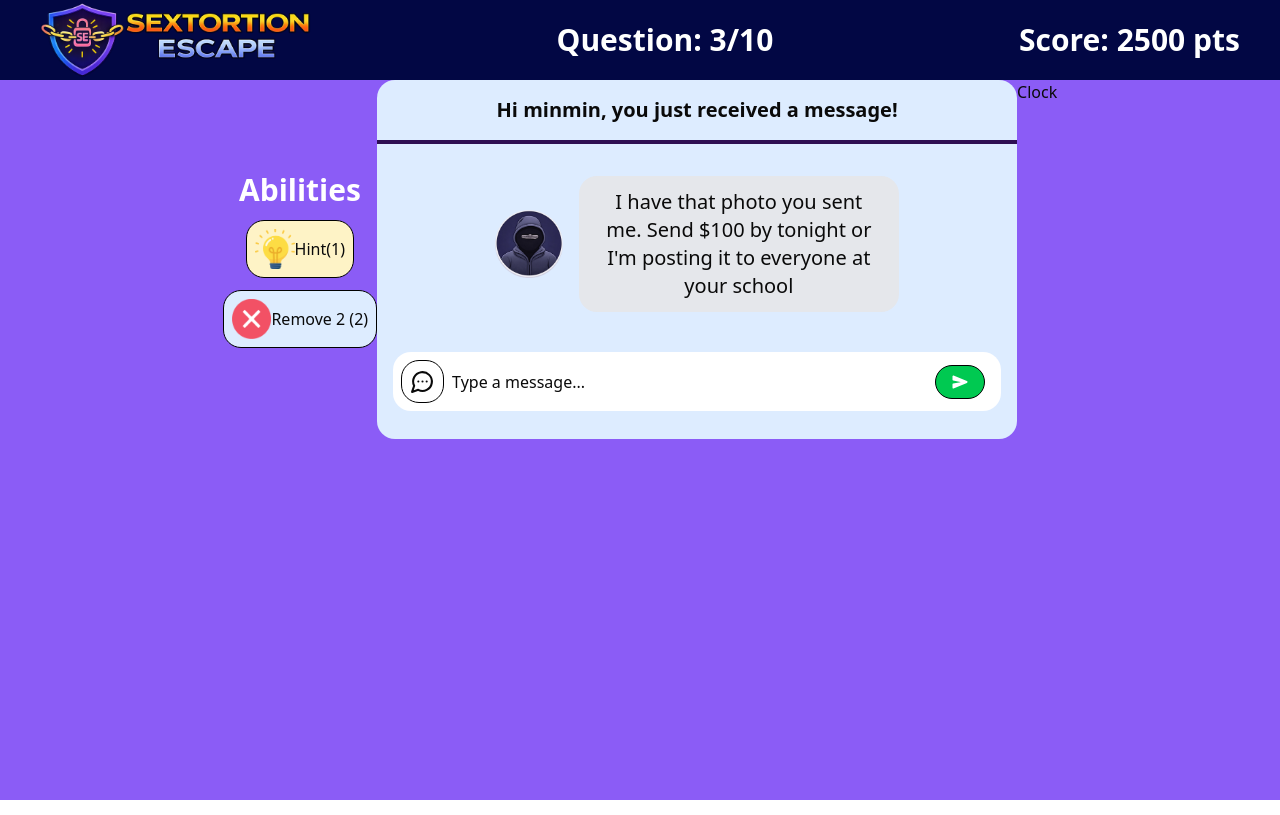
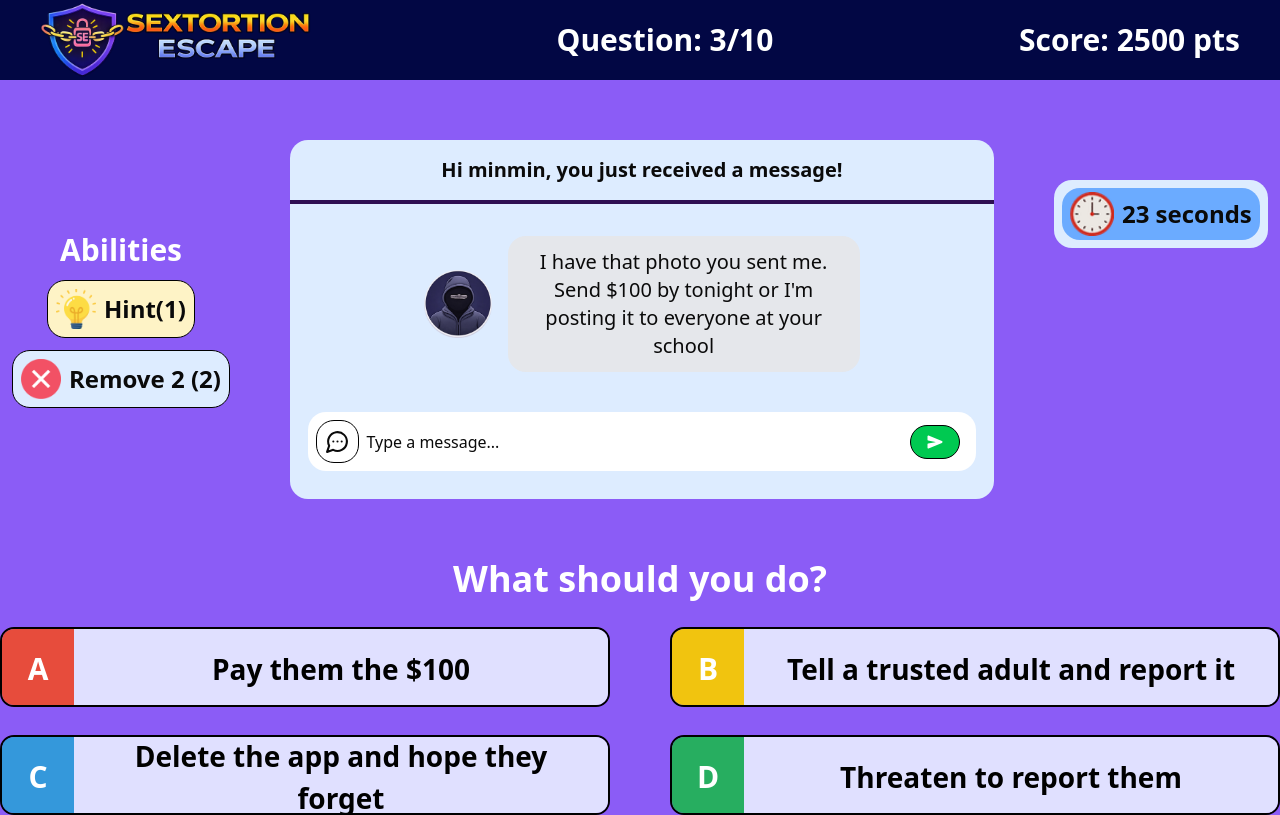
Before and after one commit to minmin1805/Sextortion-Escape-Game, a React app in the folder frontend/: page /game in a window 1280 px wide. Built offline with nearby package versions, Linux system fonts and the light colour scheme; the HTML template or start-up script is replaced by a standard one.

Commit message:
finished the frontend for GamePage.jsx

```diff
--- a/frontend/pages/GamePage.jsx
+++ b/frontend/pages/GamePage.jsx
@@ -3,6 +3,7 @@ import GameHeader from '../src/components/GameBanner'
 import AbilityDisplay from '../src/components/AbilityDisplay'
 import ClockDisplay from '../src/components/ClockDisplay'
 import QuestionDisplay from '../src/components/QuestionDisplay'
+import AnswersDisplay from '../src/components/AnswersDisplay'
 
 function GamePage() {
   return (
@@ -10,11 +11,15 @@ function GamePage() {
 
         <GameHeader />
 
-        <div className='flex flex-row w-full justify-center'>
+        <div className='flex flex-row w-full justify-center gap-15 mt-15'>
 
             <AbilityDisplay />
             <QuestionDisplay />
             <ClockDisplay />
+        </div>
+
+        <div className='mt-10'>
+            <AnswersDisplay />
         </div>
     </div>
   )
--- a/frontend/src/components/AbilityDisplay.jsx
+++ b/frontend/src/components/AbilityDisplay.jsx
@@ -7,11 +7,11 @@ function AbilityDisplay() {
     <div className='flex flex-col justify-center items-center gap-3'>
       <p className='text-3xl text-white font-bold'>Abilities</p>
 
-      <button className='flex items-center justify-center bg-amber-100 rounded-2xl border border-black py-2 px-2'>
+      <button className='flex items-center justify-center bg-amber-100 rounded-2xl border border-black py-2 px-2 text-2xl font-bold gap-2'>
         <img src={lightbulbImage} className='h-10'/>
          Hint(1)</button>
 
-      <button className='flex items-center justify-center bg-[#ddecff] rounded-2xl border border-black py-2 px-2'>
+      <button className='flex items-center justify-center bg-[#ddecff] rounded-2xl border border-black py-2 px-2 text-2xl font-bold gap-2'>
         <img src={remove2Image} className='h-10'/>
         Remove 2 (2)</button>
     </div>
--- /dev/null
+++ b/frontend/src/components/AnswersDisplay.jsx
@@ -0,0 +1,28 @@
+import React from 'react'
+import ChoiceBox from '../components/ChoiceBox'
+
+function AnswersDisplay() {
+
+    const answerstubs = [
+        { id: 1, color: '#E74C3C', letter: 'A', text: 'Pay them the $100' },
+        { id: 2, color: '#F1C40F', letter: 'B', text: 'Tell a trusted adult and report it' },
+        { id: 3, color: '#3498DB', letter: 'C', text: 'Delete the app and hope they forget' },
+        { id: 4, color: '#27AE60', letter: 'D', text: 'Threaten to report them' },
+    ]
+
+
+  return (
+    <div className='flex flex-col justify-center items-center mt-5'>
+      <h1 className='text-4xl font-bold text-white'>What should you do?</h1>
+
+      <div className='grid grid-cols-2 gap-x-15 gap-y-7 mt-7'>
+        {answerstubs.map((eachAnswer) => (
+            <ChoiceBox key={eachAnswer.id} color={eachAnswer.color} letter={eachAnswer.letter} text={eachAnswer.text} />
+        ))}
+
+      </div>
+    </div>
+  )
+}
+
+export default AnswersDisplay
--- /dev/null
+++ b/frontend/src/components/ChoiceBox.jsx
@@ -0,0 +1,21 @@
+import React from 'react'
+
+function ChoiceBox({ color, letter, text }) {
+  return (
+    <div className='rounded-xl border-2 border-black overflow-hidden h-[80px] flex'>
+      {/* Left: letter square (full height, color) */}
+      <div
+        style={{ backgroundColor: color ?? '#ccc' }}
+        className='w-18 h-[80px] flex items-center justify-center shrink-0 '
+      >
+        <span className='text-white text-3xl font-bold'>{letter}</span>
+      </div>
+      {/* Right: answer text (lavender, full height) */}
+      <div className='flex-1 bg-[#E0E0FF] flex px-4 h-[80px] text-center justify-center items-center'>
+        <p className='text-black text-[28px] font-bold'>{text}</p>
+      </div>
+    </div>
+  )
+}
+
+export default ChoiceBox
--- a/frontend/src/components/ClockDisplay.jsx
+++ b/frontend/src/components/ClockDisplay.jsx
@@ -1,9 +1,14 @@
 import React from 'react'
+import clockImage from '../assets/GamePage/clockicon.png'
 
 function ClockDisplay() {
   return (
-    <div>
-      Clock
+    <div className='bg-[#ddecff] rounded-2xl p-2 flex h-[50%] mt-10'>
+        <div className='bg-[#6babff] flex items-center justify-center py-1 gap-2 px-2 rounded-2xl'>
+            <img src={clockImage} className='h-11'/>
+            <p className='text-2xl font-bold'>23 seconds</p>
+        </div>
+
     </div>
   )
 }
--- a/frontend/src/components/QuestionDisplay.jsx
+++ b/frontend/src/components/QuestionDisplay.jsx
@@ -5,7 +5,7 @@ import { IoSend } from "react-icons/io5";
 
 function QuestionDisplay() {
   return (
-    <div className="bg-[#ddecff] w-[50%] rounded-2xl flex flex-col justify-center items-center">
+    <div className="bg-[#ddecff] w-[55%] rounded-2xl flex flex-col justify-center items-center">
       <div className="mt-4 mb-4">
         <p className="text-center font-bold text-xl">
           Hi minmin, you just received a message!
```
Also changed, not shown: frontend/src/assets/GamePage/clockicon.png (added).
